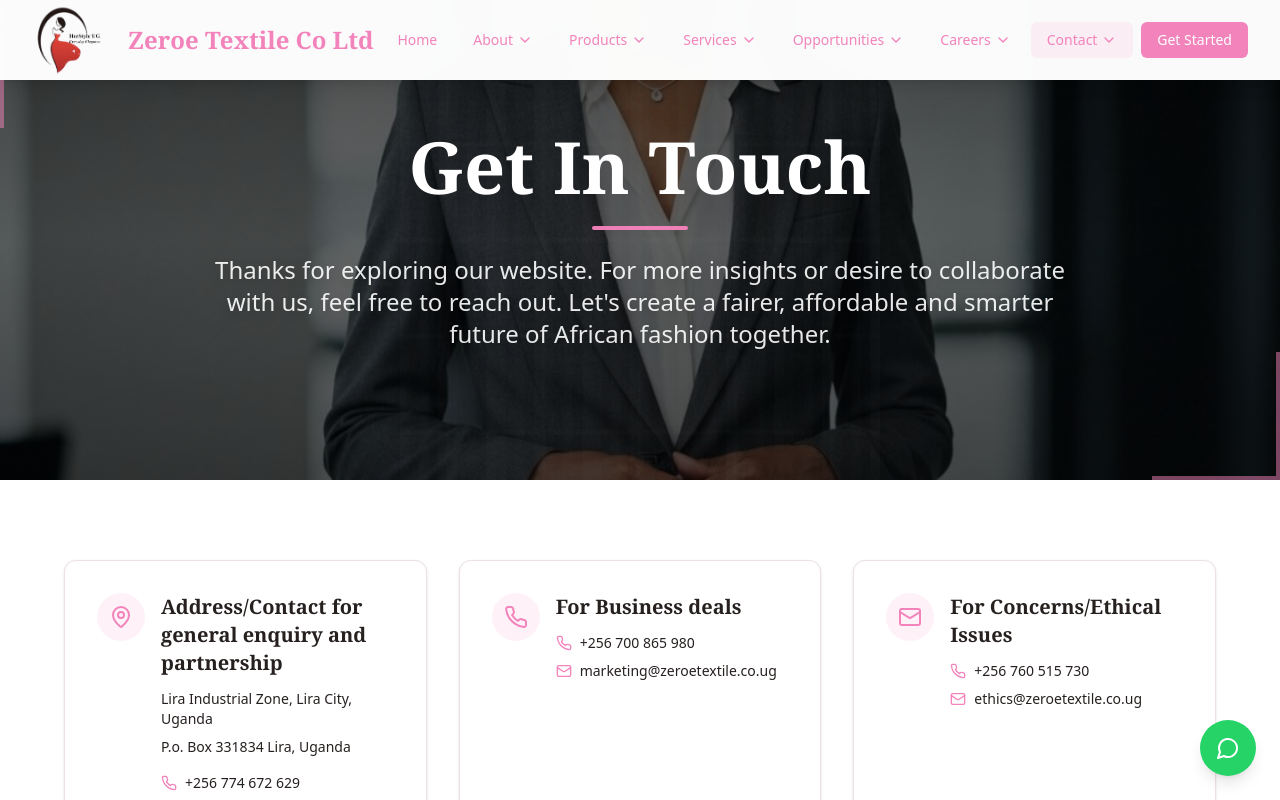
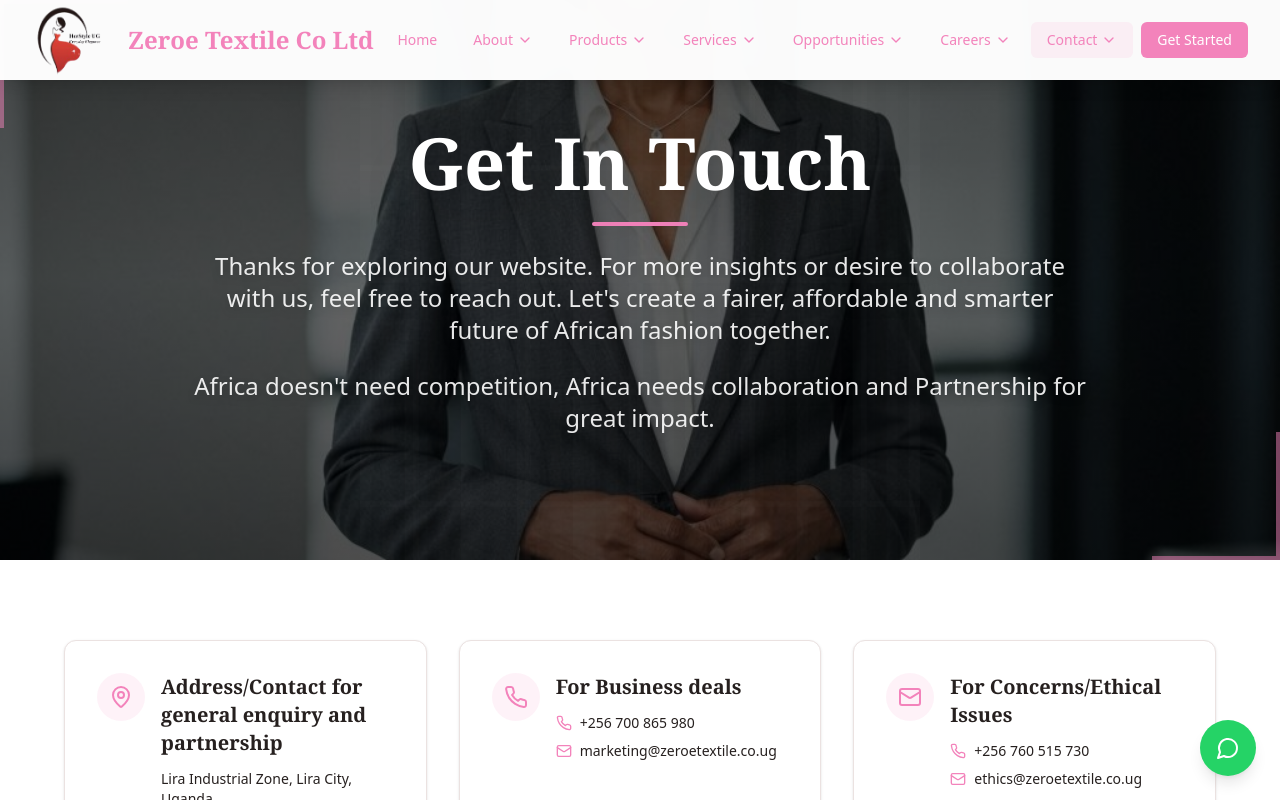
Before and after one commit to DaphneDana/zero-textile-app, a Next.js app: page /contact in a window 1280 px wide. Shown: the top 800 px of the page. Built offline with nearby package versions, Linux system fonts and the light colour scheme; a web font is replaced by a local one.

Commit message:
made changes to the contact page

```diff
--- a/app/contact/page.tsx
+++ b/app/contact/page.tsx
@@ -44,7 +44,7 @@ export default function ContactPage() {
       <Navigation />
 
       {/* Hero Section */}
-      <section className="relative min-h-[60vh] flex items-center justify-center overflow-hidden">
+      <section className="relative min-h-[70vh] flex items-center justify-center overflow-hidden">
         {/* Background Image */}
         <div
           className="absolute inset-0 bg-cover bg-center"
@@ -71,6 +71,9 @@ export default function ContactPage() {
             <p className="text-xl md:text-2xl text-white/90 text-pretty drop-shadow-lg animate-fade-in-up animation-delay-200">
               Thanks for exploring our website. For more insights or desire to collaborate with us, feel free to reach
               out. Let's create a fairer, affordable and smarter future of African fashion together.
+            </p>
+            <p className="text-xl md:text-2xl text-white/90 text-pretty drop-shadow-lg animate-fade-in-up animation-delay-300">
+              Africa doesn't need competition, Africa needs collaboration and Partnership for great impact.
             </p>
           </div>
         </div>
```
